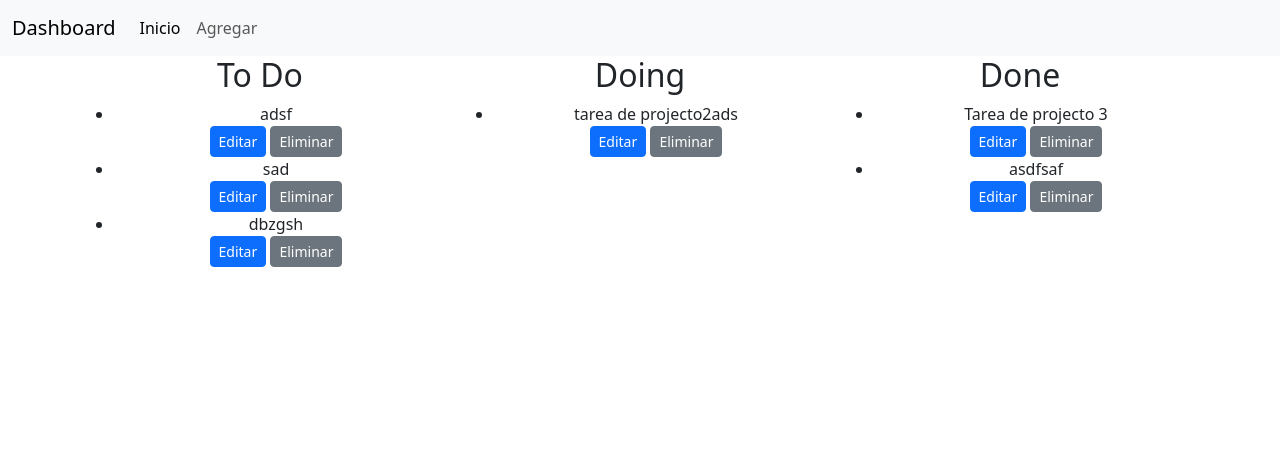
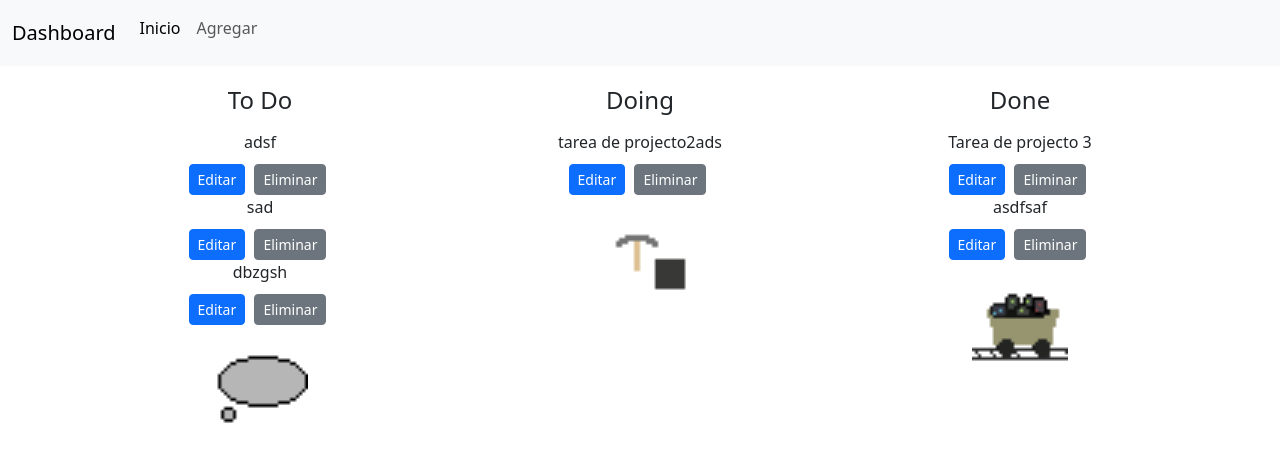
Before and after one commit to KevinNyssen/Proyecto, a Django app: page / in a window 1280 px wide. Shown: the top 462 px of the page. Run offline with Django 5.2, Linux system fonts and the light colour scheme; data comes from the database, SQL or seed files in the repository; both versions use the stored data as it was after the commit.

Commit message:
version 2

```diff
--- /dev/null
+++ b/project1/static/css/styles.css
@@ -0,0 +1,33 @@
+/* static/css/styles.css */
+
+/* Base container styles */
+.container {
+    margin-top: 20px;
+}
+
+/* Section headers */
+h2 {
+    font-size: 24px;
+    margin-bottom: 15px;
+}
+
+/* Lists */
+ul {
+    list-style-type: none;
+    padding: 0;
+}
+
+li {
+    margin-bottom: 10px;
+}
+
+/* Buttons */
+.btn {
+    margin-right: 5px;
+}
+
+/* Animation container styles */
+.footer-img {
+    width: 96px;  /* Thumbnail width */
+    height: 96px; /* Thumbnail height */
+}
--- a/project1/todo/templates/todo/home.html
+++ b/project1/todo/templates/todo/home.html
@@ -1,9 +1,11 @@
 {% extends 'todo/layout.html' %}
+{% load static %}
 
 {% block content %}
 <div class="container text-center">
     <div class="row">
-        <div class="col">
+        <!-- To Do Section -->
+        <div class="col to-do-section" data-gif="{% static 'images/to do.gif' %}" data-png="{% static 'images/td.png' %}">
             <h2>To Do</h2>
             <ul>
                 {% for task in todo_tasks %}
@@ -12,10 +14,11 @@
                     <a class="btn btn-secondary btn-sm" href="{% url 'eliminar' task.id %}">Eliminar</a>
                 {% endfor %}
             </ul>
+            <img class="footer-img" src="{% static 'images/td.png' %}" alt="To Do">
         </div>
 
         <!-- Doing Section -->
-        <div class="col">
+        <div class="col doing-section" data-gif="{% static 'images/doing.gif' %}" data-png="{% static 'images/ding.png' %}">
             <h2>Doing</h2>
             <ul>
                 {% for task in doing_tasks %}
@@ -24,10 +27,11 @@
                     <a class="btn btn-secondary btn-sm" href="{% url 'eliminar' task.id %}">Eliminar</a>
                 {% endfor %}
             </ul>
+            <img class="footer-img" src="{% static 'images/ding.png' %}" alt="Doing">
         </div>
 
         <!-- Done Section -->
-        <div class="col">
+        <div class="col done-section" data-gif="{% static 'images/done.gif' %}" data-png="{% static 'images/de.png' %}">
             <h2>Done</h2>
             <ul>
                 {% for task in done_tasks %}
@@ -36,7 +40,28 @@
                     <a class="btn btn-secondary btn-sm" href="{% url 'eliminar' task.id %}">Eliminar</a>
                 {% endfor %}
             </ul>
+            <img class="footer-img" src="{% static 'images/de.png' %}" alt="Done">
         </div>
     </div>
 </div>
+
+<script>
+document.addEventListener("DOMContentLoaded", function() {
+    const sections = document.querySelectorAll('.col');
+
+    sections.forEach(section => {
+        const img = section.querySelector('.footer-img');
+        const gif = section.getAttribute('data-gif');
+        const png = section.getAttribute('data-png');
+
+        section.addEventListener('mouseover', () => {
+            img.src = gif;
+        });
+
+        section.addEventListener('mouseout', () => {
+            img.src = png;
+        });
+    });
+});
+</script>
 {% endblock %}
--- a/project1/todo/templates/todo/layout.html
+++ b/project1/todo/templates/todo/layout.html
@@ -6,7 +6,9 @@
     <title>layout</title>
     <link href="https://cdn.jsdelivr.net/npm/bootstrap@5.3.3/dist/css/bootstrap.min.css" rel="stylesheet" integrity="sha384-QWTKZyjpPEjISv5WaRU9OFeRpok6YctnYmDr5pNlyT2bRjXh0JMhjY6hW+ALEwIH" crossorigin="anonymous">
     <script src="https://cdn.jsdelivr.net/npm/bootstrap@5.3.3/dist/js/bootstrap.bundle.min.js" integrity="sha384-YvpcrYf0tY3lHB60NNkmXc5s9fDVZLESaAA55NDzOxhy9GkcIdslK1eN7N6jIeHz" crossorigin="anonymous"></script>
-</head>
+    {% load static %}
+    <link rel="stylesheet" href="{% static 'css/styles.css' %}">
+  </head>
 <body>
     <nav class="navbar navbar-expand-lg bg-light">
 
```
Also changed, not shown: project1/project1/settings.py (+7 -21 lines), project1/static/js/scripts.js (added, +19 -0 lines), project1/db.sqlite3, project1/static/images/de.png (added), project1/static/images/ding.png (added), project1/static/images/doing.gif (added), project1/static/images/done.gif (added), project1/static/images/td.png (added), project1/static/images/to do.gif (added).
